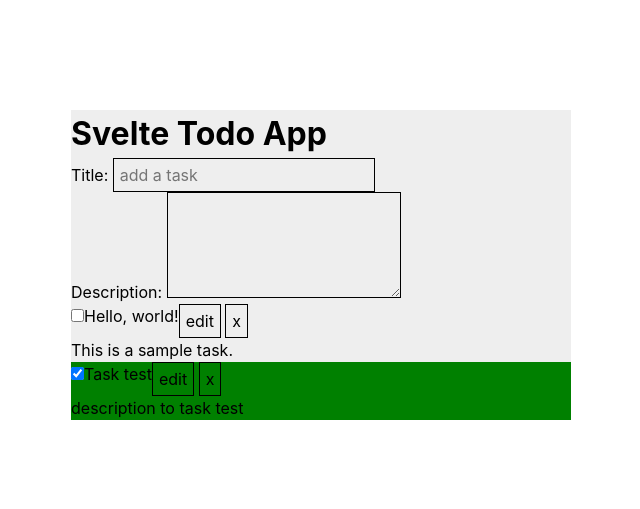
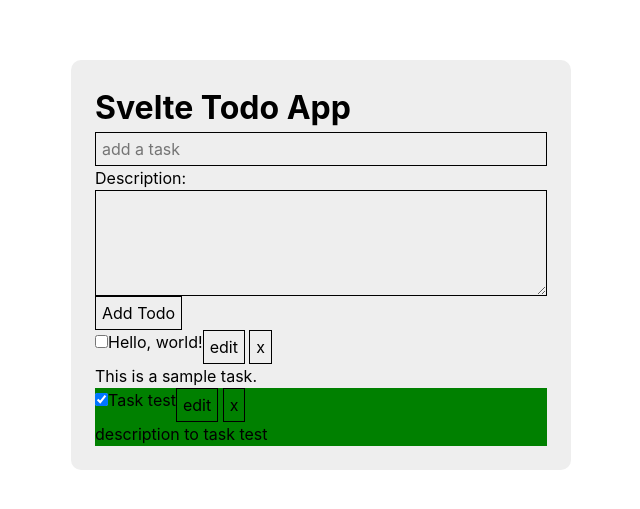
Before and after one commit to matheus-alpe/svelte-todo-app, a Svelte app: page / in a window 1280 px wide. Shown: the part 135-644 px from the top of the page, without its empty margins (319-959 px from the left). Built offline with nearby package versions, Linux system fonts and the light colour scheme.

Commit message:
feat: svelte store

```diff
--- a/src/App.svelte
+++ b/src/App.svelte
@@ -1,39 +1,14 @@
 <script>
+	import TaskForm from './components/TaskForm.svelte';
 	import ListTodos from './components/ListTodos.svelte';
 	export let name;
-
-	const todos = [
-		{
-			id: '61e16f0e8241ec78fe1f995f',
-			title: 'Hello, world!',
-			description: 'This is a sample task.',
-			completed: false,
-			created_at: '2022-01-14T12:39:42.018Z'
-		},
-		{
-			id: '81e16f0e8241ec21ce1foad0',
-			title: 'Task test',
-			description: 'description to task test',
-			completed: true,
-			created_at: '2022-01-28T12:39:42.018Z'
-		}
-	];
 </script>
 
-<main>
+<main class="dark">
 	<h1>{name}</h1>
 
-	<form action="#">
-		<div class="main">
-			<label for="title">Title:</label>
-			<input type="text" name="title" id="title" placeholder="add a task">
-			<div class="modal">
-				<label for="description">Description:</label>
-				<textarea name="description" id="description" rows="4"></textarea>
-			</div>
-		</div>
-	</form>
+	<TaskForm />
 
-	<ListTodos {todos}/>
+	<ListTodos />
 
 </main>
--- a/src/components/ListTodos.svelte
+++ b/src/components/ListTodos.svelte
@@ -1,11 +1,17 @@
 <script>
+    import { todos } from '../store'
+
 	import Todo from './Todo.svelte';
 
-    export let todos;
+    export let todoList;
+
+    todos.subscribe(value => {
+        todoList = value;
+    })
 </script>
 
 <ul class="todos">
-    {#each todos as todo}
-        <Todo {todo}/>
+    {#each todoList as todo}
+        <Todo bind:todo={todo}/>
     {/each}
 </ul>
--- /dev/null
+++ b/src/components/TaskForm.svelte
@@ -0,0 +1,34 @@
+<script>
+    import { todos } from '../store'
+
+    export let todoList;
+
+    todos.subscribe(value => {
+        todoList = value;
+    })
+
+    const TODO_TEMPLATE = {
+		title: '',
+		description: '',
+		completed: false
+	}
+
+    let todo = Object.assign({}, TODO_TEMPLATE);
+
+    function pushToTodos() {
+		todoList.push(todo);
+        todos.set(todoList);
+		todo = Object.assign({}, TODO_TEMPLATE);
+	}
+</script>
+
+<form class="todo-form" action="#" on:submit|preventDefault={pushToTodos}>
+    <div>
+        <input type="text" name="title" id="title" placeholder="add a task" bind:value={todo.title}>
+        <div class="modal">
+            <label for="description">Description:</label>
+            <textarea name="description" id="description" rows="4" bind:value={todo.description}></textarea>
+            <button>Add Todo</button>
+        </div>
+    </div>
+</form>
--- a/src/components/Todo.svelte
+++ b/src/components/Todo.svelte
@@ -2,11 +2,11 @@
     export let todo;
 </script>
 
-<li class="todo { todo.completed ? 'completed': ''} ">
+<li class="todo { todo.completed ? 'completed': '' }">
 
     <div class="content">
         <div class="checkbox">
-            <input type="checkbox" name="todo" id="todo" checked="{todo.completed}">
+            <input type="checkbox" name="todo" id="todo" bind:checked={todo.completed}>
         </div>
 
         <div class="title">
@@ -14,7 +14,7 @@
         </div>
 
         <div class="actions">
-            <button>edit</button>
+            <button><span class="material-icons-outlined">edit</span></button>
             <button>x</button>
         </div>
     </div>
--- /dev/null
+++ b/src/scss/_form.scss
@@ -0,0 +1,11 @@
+.todo-form {
+
+    input, textarea {
+        display: block;
+        width: 100%;
+    }
+
+    .modal {
+        // display: none;
+    }
+}
--- a/src/scss/_main.scss
+++ b/src/scss/_main.scss
@@ -2,4 +2,6 @@ main {
     background: var(--bg-app);
     max-width: $max-width;
     width: 100%;
+    padding: 1.5em;
+    border-radius: 10px;
 }
--- a/src/scss/index.scss
+++ b/src/scss/index.scss
@@ -1,4 +1,5 @@
 @import 'variables';
 @import 'resets';
 @import 'main';
+@import 'form';
 @import 'todo';
--- /dev/null
+++ b/src/store.js
@@ -0,0 +1,18 @@
+import { writable } from 'svelte/store';
+
+export const todos = writable([
+    {
+        id: '61e16f0e8241ec78fe1f995f',
+        title: 'Hello, world!',
+        description: 'This is a sample task.',
+        completed: false,
+        created_at: '2022-01-14T12:39:42.018Z'
+    },
+    {
+        id: '81e16f0e8241ec21ce1foad0',
+        title: 'Task test',
+        description: 'description to task test',
+        completed: true,
+        created_at: '2022-01-28T12:39:42.018Z'
+    }
+]);
```
